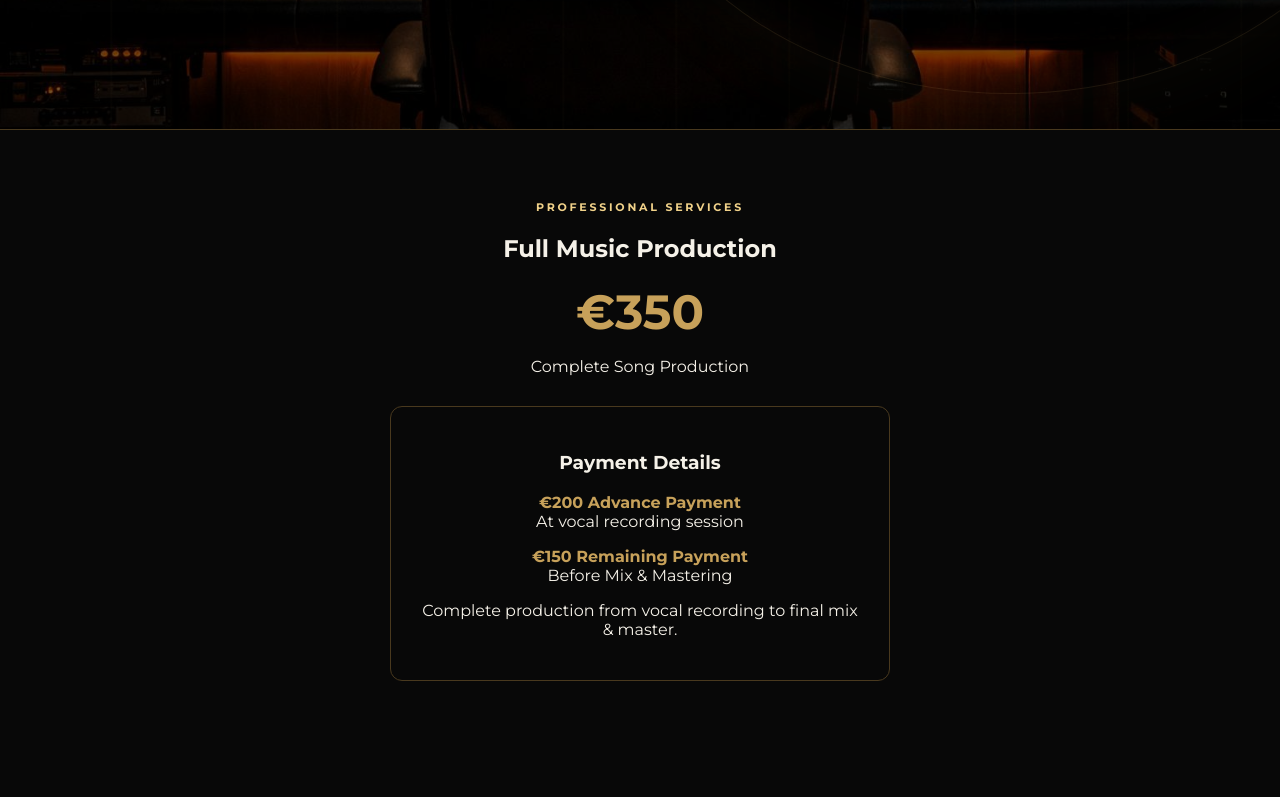
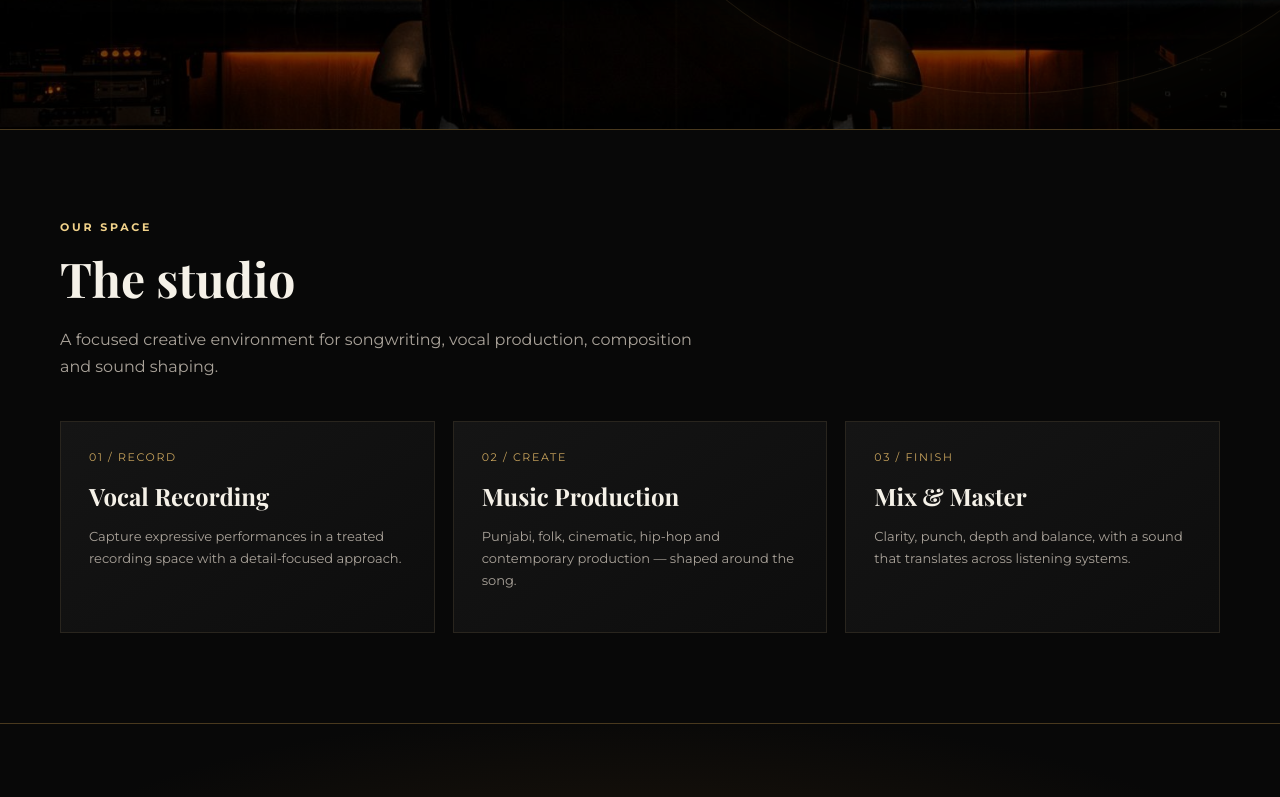
Before and after one commit to thestrugglistanstudios/the-strugglistan-studios-website, a plain HTML site: page index.html in a window 1280 px wide. Shown: the part 703-1500 px from the top of the page. Drawn offline with nearby package versions, Linux system fonts and the light colour scheme.

Commit message:
Delete music production pricing section
Removed music production pricing section from the HTML.

```diff
--- a/index.html
+++ b/index.html
@@ -528,26 +528,7 @@ footer .foot {
     </div>
   </div>
 </section>
-<!-- MUSIC PRODUCTION PRICING -->
-<section id="music-production" style="padding:70px 20px;text-align:center;">
-  <div class="wrap">
-    <div class="eyebrow">Professional services</div>
-    <h2>Full Music Production</h2>
-    <h3 style="font-size:48px;color:#c7a15a;margin:15px 0;">€350</h3>
-    <p>Complete Song Production</p>
 
-    <div style="max-width:500px;margin:30px auto;padding:25px;border:1px solid #49391e;border-radius:12px;">
-      <h3>Payment Details</h3>
-      <p><strong style="color:#c7a15a;">€200 Advance Payment</strong><br>
-      At vocal recording session</p>
-
-      <p><strong style="color:#c7a15a;">€150 Remaining Payment</strong><br>
-      Before Mix &amp; Mastering</p>
-
-      <p>Complete production from vocal recording to final mix &amp; master.</p>
-    </div>
-  </div>
-</section>
 <!-- STUDIO -->
 <section id="studio">
   <div class="wrap">
```
